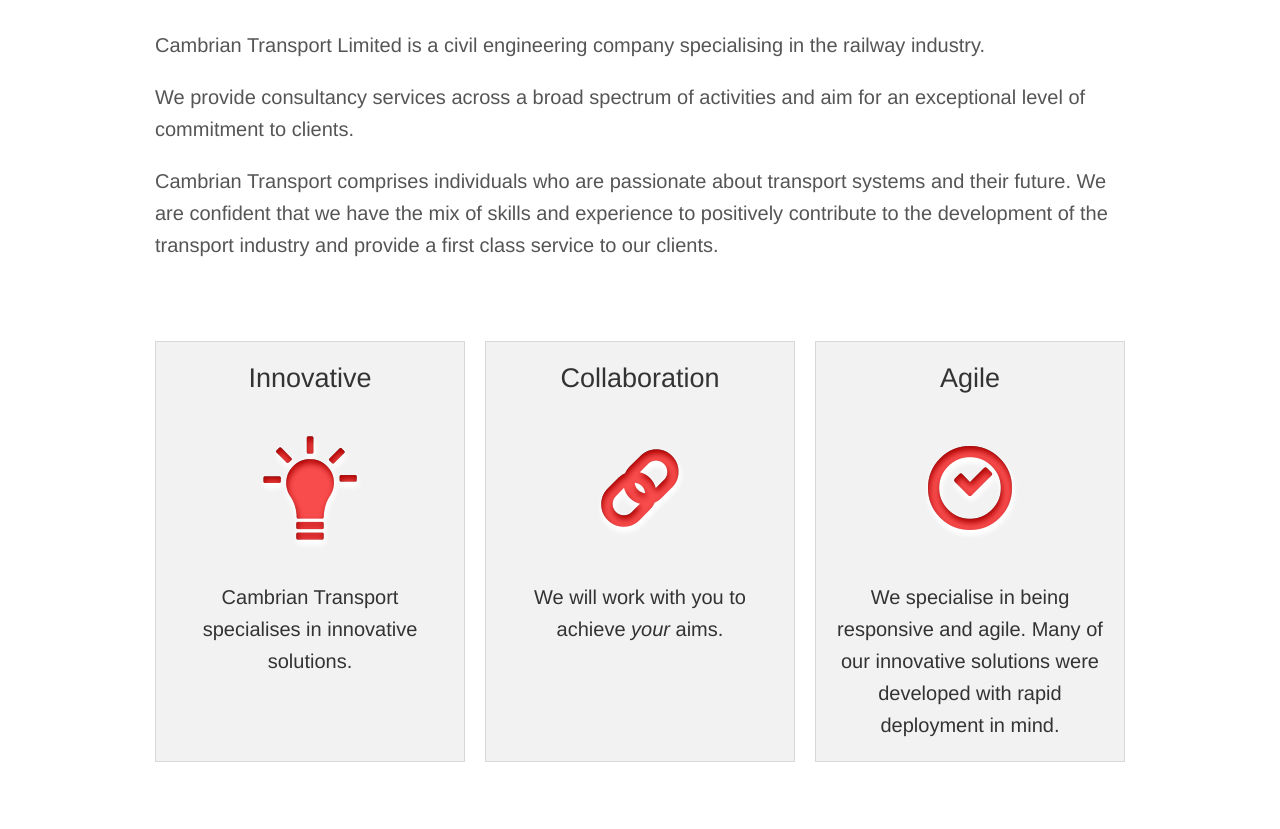
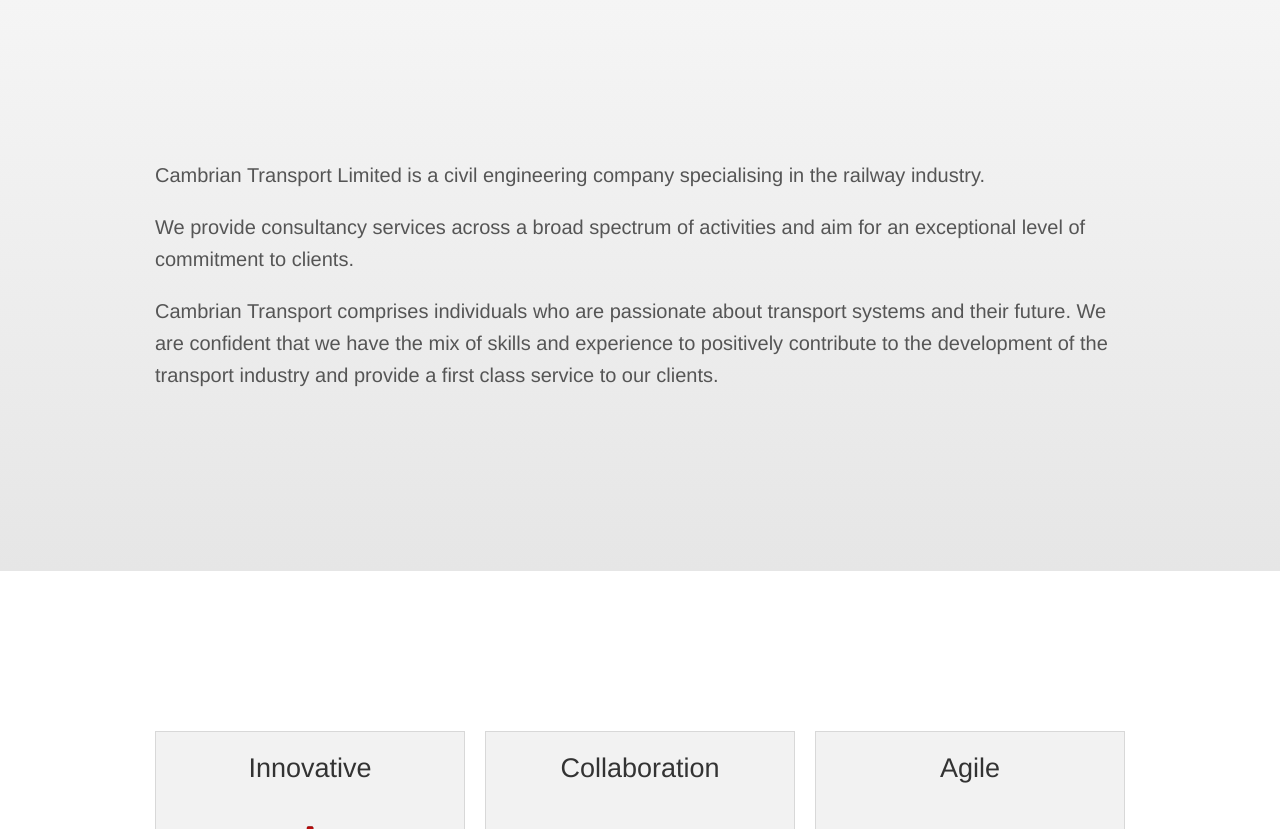
Before and after one commit to Keav/cambriantransport, a PHP site: page / in a window 1280 px wide. Shown: the part 501-1330 px from the top of the page. Run offline with PHP 8.4, Linux system fonts and the light colour scheme.

Commit message:
Tweak layout of index.html

```diff
--- a/src/css/app.css
+++ b/src/css/app.css
@@ -178,6 +178,7 @@ pointer-events: none;
   display: inline-block;
   font-size: 1.5rem;
   line-height: 1.5rem;
+  font-style: italic;
   float: right;
   color: #fff;
   background: #000;
@@ -196,6 +197,11 @@ pointer-events: none;
   height: 160px;
   background: url(../images/grey_track.jpg) no-repeat center center;
   background-size: cover;
+}
+
+.grey {
+  background: linear-gradient(to top, rgba(230,230,230,1), rgba(230,230,230,0.4));
+  /*color: #fff;*/
 }
 
 /*.banner:after {
@@ -263,12 +269,13 @@ background: transparent url(../images/section-arrow2.png) top center;
 }
 
 .content {
-  padding: 30px 0;
+  padding: 160px 0;
 }
 
 .contact {
   color: #fff;
   background: #1f1f1f;
+  padding: 30px 0;
 }
 
 /*.contact h1 {
--- a/src/index.php
+++ b/src/index.php
@@ -18,13 +18,8 @@
 
   <?php include('includes/header.php'); ?>
 
-  <section class="content" id="about">
-<!--     <div class="row">
-      <div class="small-12 columns">
-        <h1>Cambrian Transport</h1>
-      </div>
-    </div> -->
-    <div class="row">
+  <section class="grey" id="about">
+    <div class="row content">
       <div class="small-12 columns">
         <p>Cambrian Transport Limited is a civil engineering company specialising in the railway industry.</p>
         <p>We provide consultancy services across a broad spectrum of activities and aim for an exceptional level of commitment to clients.</p>
@@ -67,16 +62,16 @@
     </div>
   </section>
 
-  <!-- <section class="banner"> -->
+  <section>
     <div class="banner splash">
       <div class="row">
         <p class="quote">We aim to be the first choice for Transport Consultancy services.</p>
       </div>
     </div>
-  <!-- </section> -->
+  </section>
 
-    <section class="content" id="solutions">
-    <div class="row">
+    <section id="solutions">
+    <div class="row content">
       <div class="small-12 columns">
         <h1>Depot Solutions</h1>
         <p>Cambrian Transport have developed a number of innovative, cost effective and environmentally friendly modular systems. These can be combined and adapted to meet the needs of rail depot operators and project teams, to provide safe and efficient facilities for inspection and maintenance of rail vehicles and plant. The speed of delivery and flexibility of these systems is such that they are suitable for both permanent and temporary depots.</p>
```
